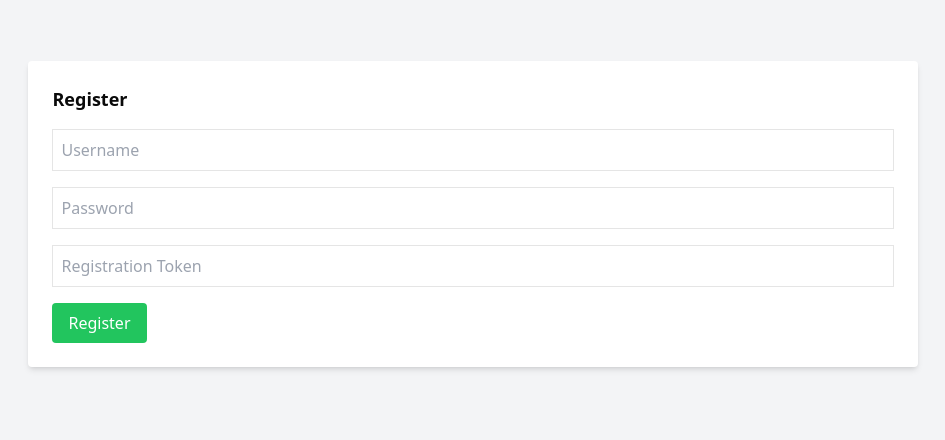
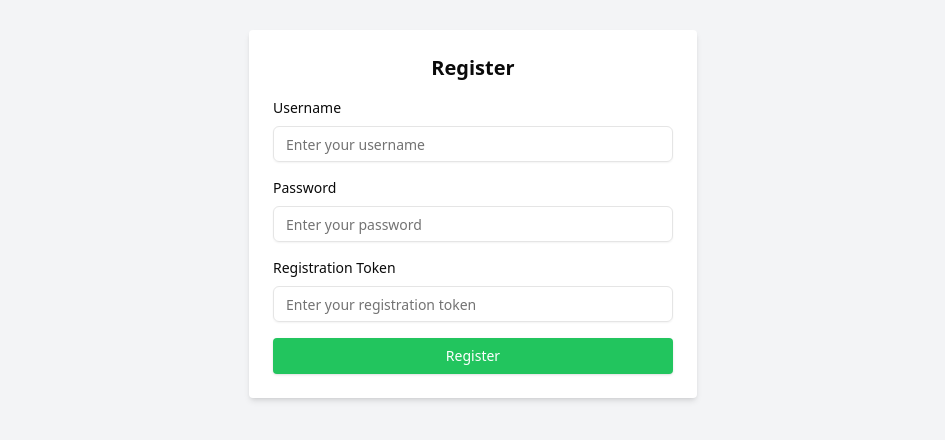
Before and after one commit to Arvin-tc/Chuwa_projectB, a React (Vite) app in the folder project-b/: page /register in a window 1280 px wide. Shown: the part 186-626 px from the top of the page, without its empty margins (167-1112 px from the left). Built offline with nearby package versions, Linux system fonts and the light colour scheme.

Commit message:
update for the register

```diff
--- a/project-b/src/main.jsx
+++ b/project-b/src/main.jsx
@@ -4,6 +4,7 @@ import { Provider } from 'react-redux';
 import store from './redux/store';
 import App from './App';
 import './index.css';
+
 
 
 ReactDOM.createRoot(document.getElementById('root')).render(
--- a/project-b/src/pages/register.jsx
+++ b/project-b/src/pages/register.jsx
@@ -1,11 +1,14 @@
 import React, { useState } from 'react';
 import axios from 'axios';
 import { useNavigate } from 'react-router-dom';
+import { Input } from '../components/ui/input'; // Using shadcn Input
+import { Button } from '../components/ui/button'; // Using shadcn Button
 
 const Register = () => {
     const [username, setUsername] = useState('');
     const [password, setPassword] = useState('');
     const [token, setToken] = useState('');
+    const [error, setError] = useState('');
     const navigate = useNavigate();
 
     const handleSubmit = async (e) => {
@@ -17,39 +20,79 @@ const Register = () => {
                 password,
             });
             navigate('/login');
-        } catch (error) {
-            console.error('Registration error:', error);
+        } catch (err) {
+            console.error('Registration error:', err);
+            setError(err.response?.data?.message || 'Registration failed');
         }
     };
 
     return (
         <div className="flex items-center justify-center min-h-screen bg-gray-100">
-            <form className="bg-white p-6 rounded shadow-md" onSubmit={handleSubmit}>
-                <h2 className="text-lg font-bold mb-4">Register</h2>
-                <input
+            <form
+                onSubmit={handleSubmit}
+                className="bg-white p-6 rounded shadow-md w-full max-w-md"
+            >
+                <h2 className="text-xl font-bold mb-4 text-center">Register</h2>
+
+                {/* Username Input */}
+                <div className="mb-4">
+                    <label className="block text-sm font-medium mb-2" htmlFor="username">
+                        Username
+                    </label>
+                    <Input
                         type="text"
-                    placeholder="Username"
+                        id="username"
+                        placeholder="Enter your username"
                         value={username}
                         onChange={(e) => setUsername(e.target.value)}
-                    className="border p-2 w-full mb-4"
+                        className="w-full"
+                        required
                     />
-                <input
+                </div>
+
+                {/* Password Input */}
+                <div className="mb-4">
+                    <label className="block text-sm font-medium mb-2" htmlFor="password">
+                        Password
+                    </label>
+                    <Input
                         type="password"
-                    placeholder="Password"
+                        id="password"
+                        placeholder="Enter your password"
                         value={password}
                         onChange={(e) => setPassword(e.target.value)}
-                    className="border p-2 w-full mb-4"
+                        className="w-full"
+                        required
                     />
-                <input
+                </div>
+
+                {/* Token Input */}
+                <div className="mb-4">
+                    <label className="block text-sm font-medium mb-2" htmlFor="token">
+                        Registration Token
+                    </label>
+                    <Input
                         type="text"
-                    placeholder="Registration Token"
+                        id="token"
+                        placeholder="Enter your registration token"
                         value={token}
                         onChange={(e) => setToken(e.target.value)}
-                    className="border p-2 w-full mb-4"
+                        className="w-full"
+                        required
                     />
-                <button type="submit" className="bg-green-500 text-white px-4 py-2 rounded">
+                </div>
+
+                {/* Error Message */}
+                {error && <p className="text-red-500 text-sm mb-4">{error}</p>}
+
+                {/* Submit Button */}
+                <Button
+                    type="submit"
+                    variant="default"
+                    className="w-full bg-green-500 hover:bg-green-600 text-white py-2 px-4 rounded"
+                >
                     Register
-                </button>
+                </Button>
             </form>
         </div>
     );
```
Lines whose indentation alone changed are shown as unchanged.
